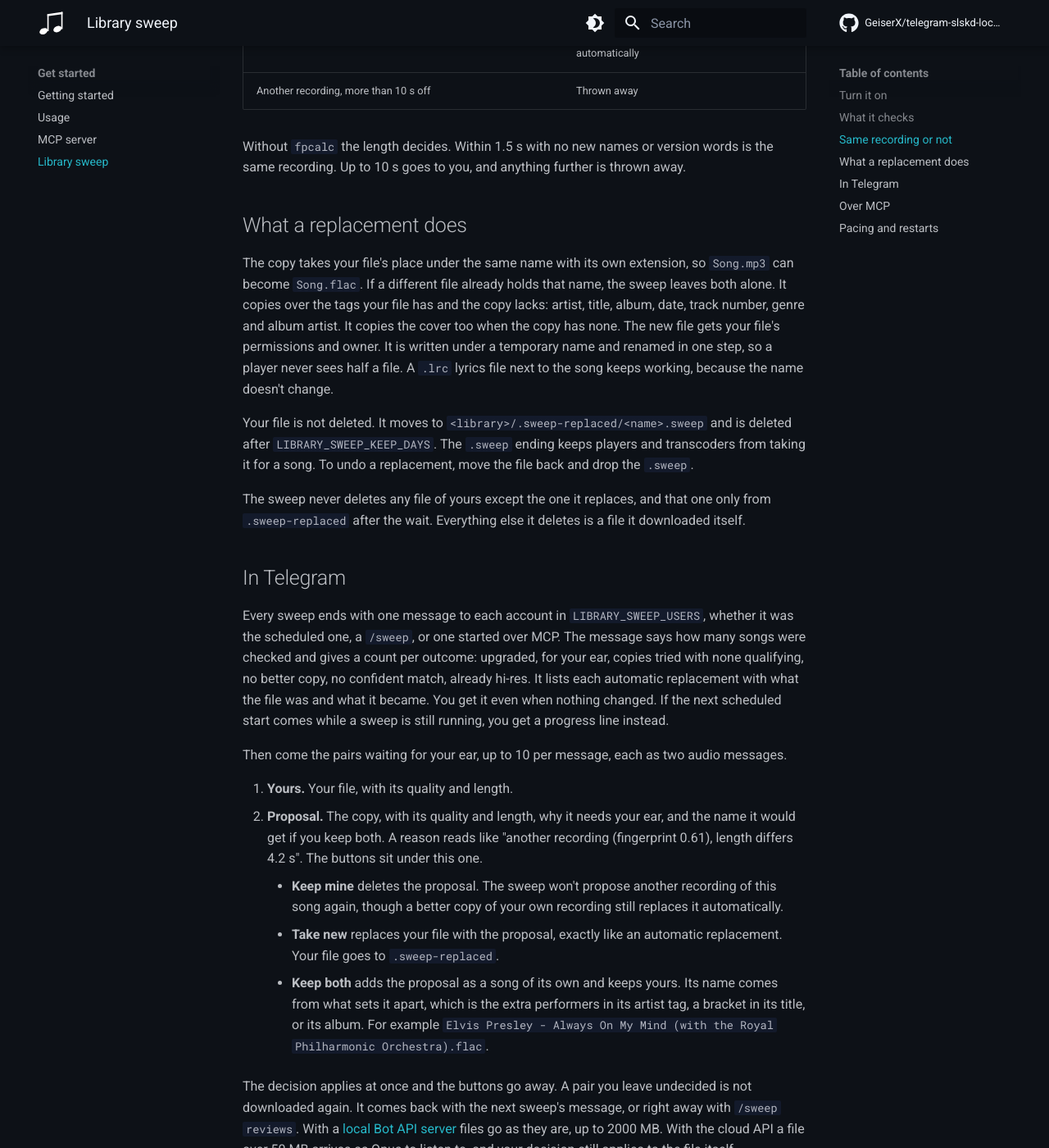
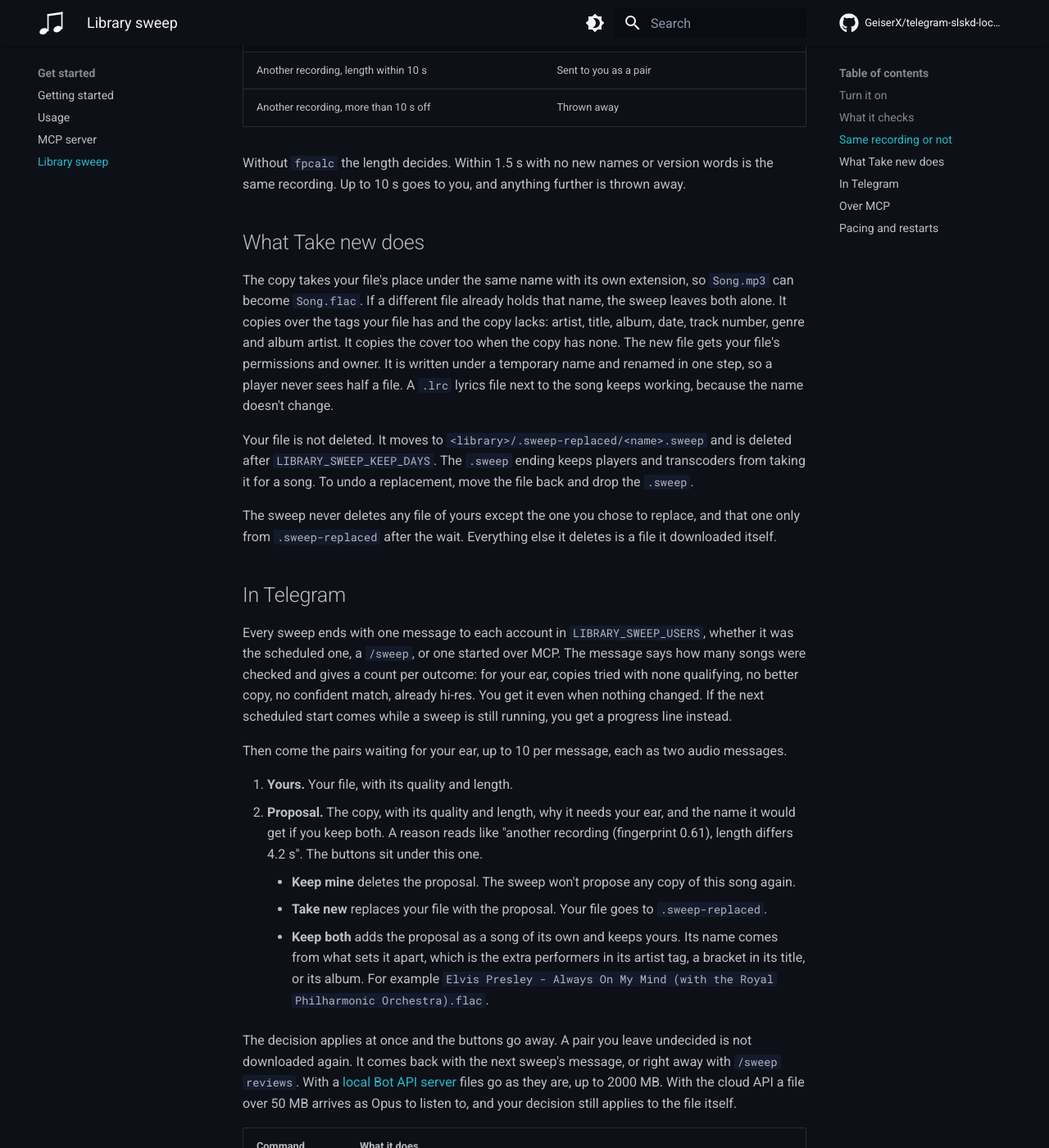
Before and after one commit to GeiserX/telegram-slskd-local-bot, an MkDocs documentation site: the page built from docs/sweep.md, in a window 1280 px wide and 1400 px high, scrolled down 2567 px. Shown: the whole window at 82% size. Built offline with MkDocs 1.6.1 and Material for MkDocs 9.7.7, drawn with Linux system fonts in a browser that asks for light colours; comment, search, counter and statistics services are not loaded; some of the changed text lies outside the part shown.

Commit message:
feat(sweep): never replace a song without asking, even the same recording (#80)
* feat(sweep): ask before every replacement, even the same recording

The weekly sweep replaced 26 songs on its own on 2026-10-19. A copy that is
the same recording, only better, is now staged as a pair like any other,
marked "Same recording, better copy" on the first line, and waits for Take new.
Release 0.21.0.

* fix(sweep): do not say nothing changed after a legacy automatic upgrade

````diff
--- a/docs/sweep.md
+++ b/docs/sweep.md
@@ -1,9 +1,9 @@
 # Library sweep
 
-The library sweep goes through every song in your library and looks on Soulseek for a better copy of it. When
-it is sure the copy is the same recording, only better, it replaces the song. When the copy may be a different
-recording, it leaves the call to you. It sends you both files in Telegram with three buttons, so you can listen
-before you choose. By default it runs once a week and writes to you when it ends.
+The library sweep goes through every song in your library and looks on Soulseek for a better copy of it. It never
+replaces a song by itself. Every better copy comes to you in Telegram next to your file, with three buttons, so
+you can listen before you choose. When the copy is the same recording, only better, the pair says so on its first
+line. By default it runs once a week and writes to you when it ends.
 
 It is off unless you turn it on, and only the accounts you name get it.
 
@@ -18,7 +18,7 @@
 | `LIBRARY_SWEEP_USERS` | *(empty: off)* | Telegram user ids that get `/sweep`, the reports and the pairs to judge. Empty turns the feature off, MCP tools included |
 | `LIBRARY_SWEEP_SCHEDULE` | `weekly:sun:04:00` | When a sweep starts on its own. `weekly:<day>:HH:MM` with a day from `mon` to `sun`, `daily:HH:MM`, or `off` to sweep only with `/sweep` or MCP. The time is the container's local time, so set `TZ`. A start missed while the bot was down runs when it comes back. A bad value stops the bot at start |
 | `LIBRARY_SWEEP_PAUSE_SECS` | `20` | Seconds between two songs that searched Soulseek, to keep the load on peers low |
-| `LIBRARY_SWEEP_KEEP_DAYS` | `7` | Days a replaced song stays in `<library>/.sweep-replaced/` before it is deleted. `0` deletes it at once |
+| `LIBRARY_SWEEP_KEEP_DAYS` | `7` | Days a song you replaced with Take new stays in `<library>/.sweep-replaced/` before it is deleted. `0` deletes it at once |
 
 The image ships `fpcalc` from Chromaprint for the same-recording check. A PyPI install without Chromaprint still
 sweeps, but judges by length and tags alone, and `/sweep status` says so. Without ffmpeg or the `analysis`
@@ -67,15 +67,15 @@
 
 | Fingerprint | Result |
 |-------------|--------|
-| Same recording, length within 10 s, no new names in its tags | Replaced automatically |
+| Same recording, length within 10 s, no new names in its tags | Sent to you as a pair marked "Same recording, better copy" |
 | Same recording, but new performers in its tags or more than 10 s off | Sent to you as a pair |
-| Another recording, length within 10 s | Sent to you as a pair, never replaced automatically |
+| Another recording, length within 10 s | Sent to you as a pair |
 | Another recording, more than 10 s off | Thrown away |
 
 Without `fpcalc` the length decides. Within 1.5 s with no new names or version words is the same recording. Up
 to 10 s goes to you, and anything further is thrown away.
 
-## What a replacement does
+## What Take new does
 
 The copy takes your file's place under the same name with its own extension, so `Song.mp3` can become
 `Song.flac`. If a different file already holds that name, the sweep leaves both alone. It copies over the tags
@@ -88,16 +88,15 @@
 `LIBRARY_SWEEP_KEEP_DAYS`. The `.sweep` ending keeps players and transcoders from taking it for a song. To undo
 a replacement, move the file back and drop the `.sweep`.
 
-The sweep never deletes any file of yours except the one it replaces, and that one only from `.sweep-replaced`
-after the wait. Everything else it deletes is a file it downloaded itself.
+The sweep never deletes any file of yours except the one you chose to replace, and that one only from
+`.sweep-replaced` after the wait. Everything else it deletes is a file it downloaded itself.
 
 ## In Telegram
 
 Every sweep ends with one message to each account in `LIBRARY_SWEEP_USERS`, whether it was the scheduled one,
 a `/sweep`, or one started over MCP. The message says how many songs were checked and gives a count per
-outcome: upgraded, for your ear, copies tried with none qualifying, no better copy, no confident match, already
-hi-res. It lists each automatic replacement with what the file was and what it became. You get it even when
-nothing changed. If the next scheduled start comes while a sweep is still running, you get a progress line
+outcome: for your ear, copies tried with none qualifying, no better copy, no confident match, already hi-res.
+You get it even when nothing changed. If the next scheduled start comes while a sweep is still running, you get a progress line
 instead.
 
 Then come the pairs waiting for your ear, up to 10 per message, each as two audio messages.
@@ -107,10 +106,8 @@
    keep both. A reason reads like "another recording (fingerprint 0.61), length differs 4.2 s". The buttons sit
    under this one.
 
-    - **Keep mine** deletes the proposal. The sweep won't propose another recording of this song again, though
-      a better copy of your own recording still replaces it automatically.
-    - **Take new** replaces your file with the proposal, exactly like an automatic replacement. Your file goes
-      to `.sweep-replaced`.
+    - **Keep mine** deletes the proposal. The sweep won't propose any copy of this song again.
+    - **Take new** replaces your file with the proposal. Your file goes to `.sweep-replaced`.
     - **Keep both** adds the proposal as a song of its own and keeps yours. Its name comes from what sets it
       apart, which is the extra performers in its artist tag, a bracket in its title, or its album. For example
       `Elvis Presley - Always On My Mind (with the Royal Philharmonic Orchestra).flac`.
@@ -153,7 +150,7 @@
 song checked writes one log line:
 
 ```text
-Sweep 812/2400 Nancy Sinatra - Bang Bang.flac (fake): Upgraded: FLAC 16/44.1, cutoff 15.9 kHz -> FLAC 16/44.1, cutoff 21.8 kHz (same recording (fingerprint 0.97), length within 0.4 s)
+Sweep 812/2400 Nancy Sinatra - Bang Bang.flac (fake): For your ear: Same recording, better copy: same recording (fingerprint 0.97), length within 0.4 s
 ```
 
 The library index behind the duplicate check leaves hidden folders out, so `.sweep-replaced` and
--- a/pyproject.toml
+++ b/pyproject.toml
@@ -4,7 +4,7 @@
 
 [project]
 name = "telegram-slskd-local-bot"
-version = "0.20.6"
+version = "0.21.0"
 description = "Automated music discovery and download via Telegram bot. Resolves metadata from Spotify, downloads the best copy from Soulseek (slskd): lossless first for the library, best quality for its size in chat delivery. Organizes your library."
 readme = "README.md"
 requires-python = ">=3.11"
````
Also changed, not shown: README.md (+3 -3 lines), docs/CHANGELOG.md (+6 -0 lines), docs/configuration.md (+1 -1 lines), docs/getting-started.md (+1 -1 lines), 6 other files.
